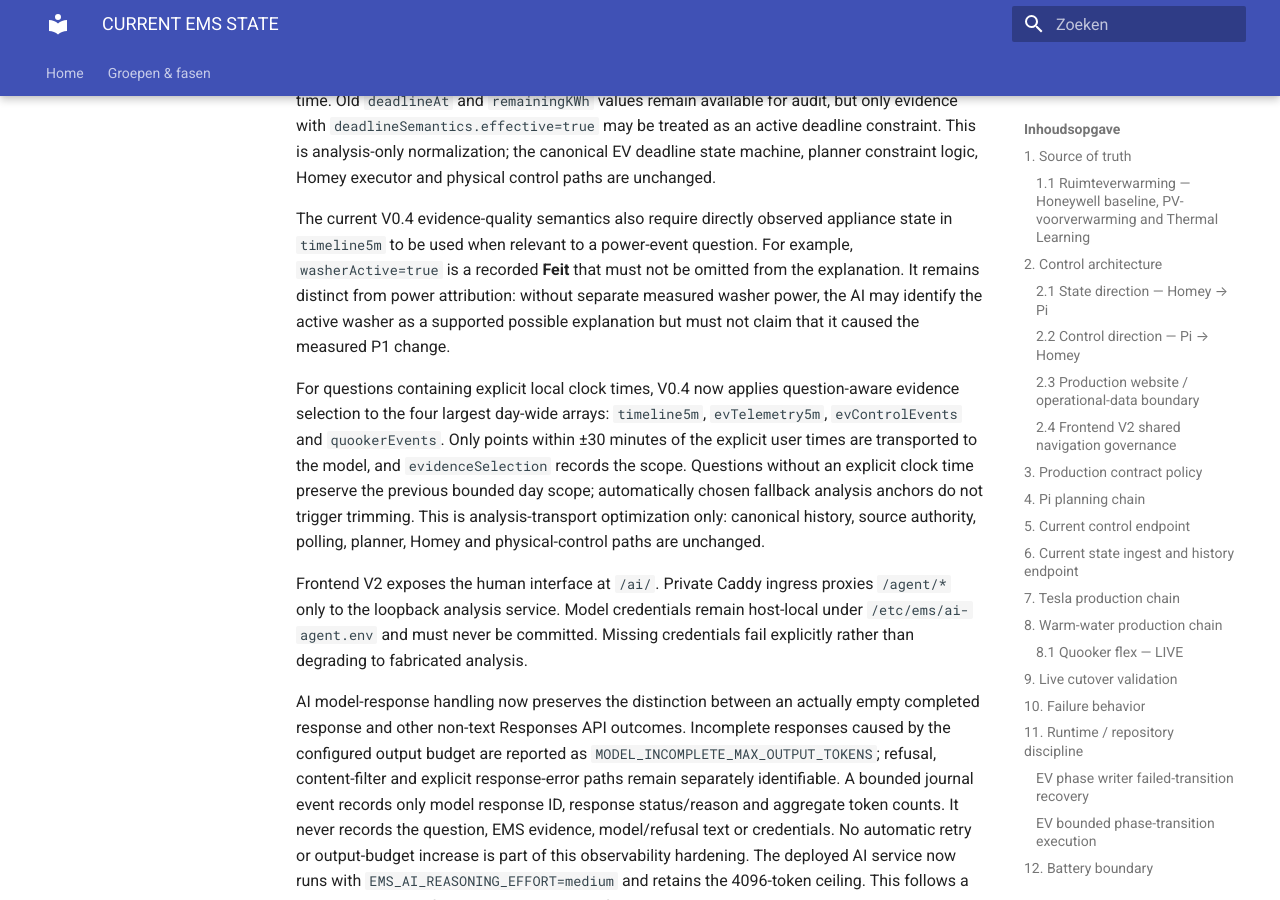
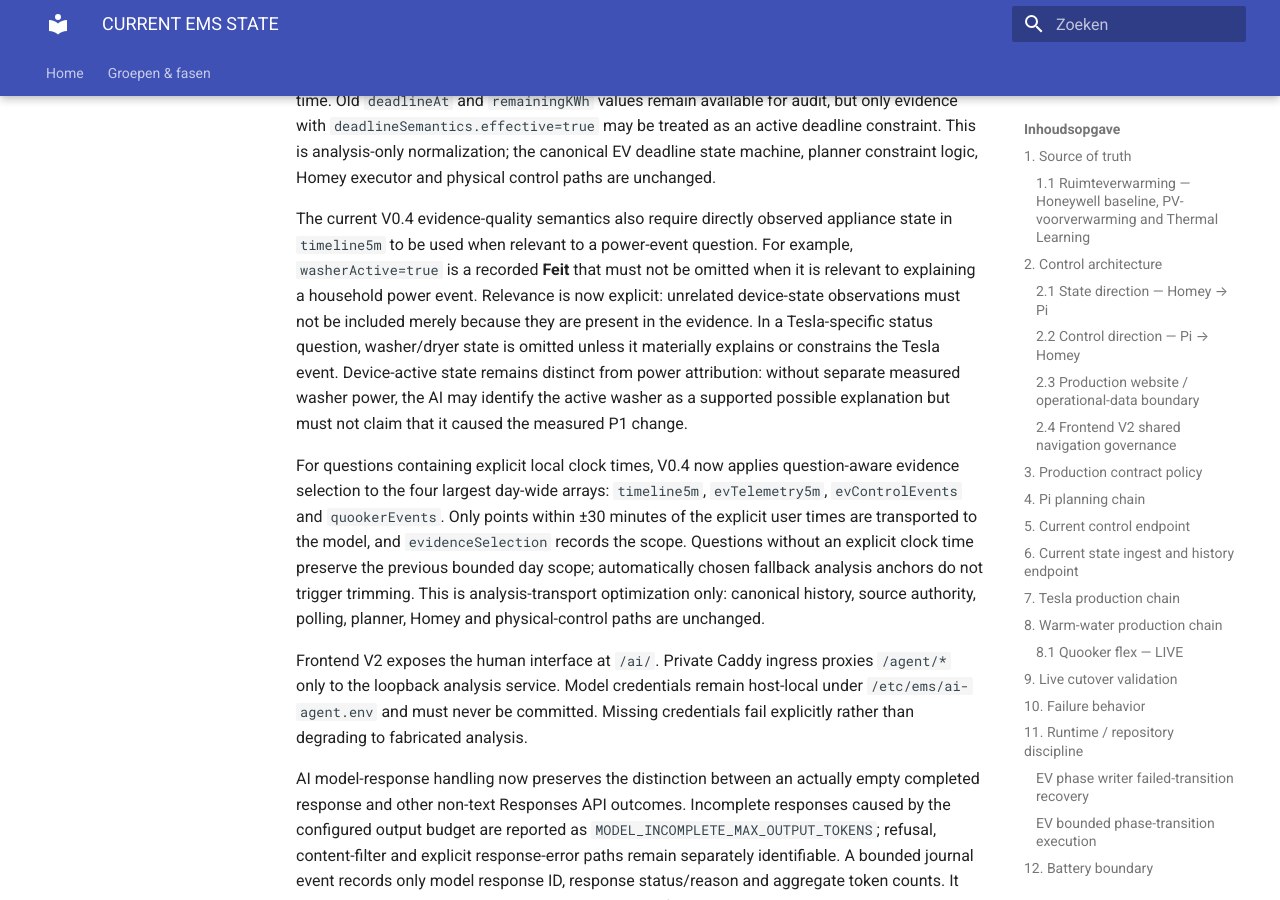
Before and after one commit to OnsKasteeltje/homey-energy-manual, an MkDocs documentation site: the page built from docs/architecture/CURRENT-EMS-STATE.md, in a window 1280 px wide and 900 px high, scrolled down 25988 px. Built offline with MkDocs 1.6.1 and Material for MkDocs 9.7.7, drawn with Linux system fonts in a browser that asks for light colours.

Commit message:
docs(ai): record subsystem relevance semantics

```diff
--- a/docs/architecture/CURRENT-EMS-STATE.md
+++ b/docs/architecture/CURRENT-EMS-STATE.md
@@ -518,7 +518,11 @@ paths are unchanged.
 The current V0.4 evidence-quality semantics also require directly observed
 appliance state in `timeline5m` to be used when relevant to a power-event
 question. For example, `washerActive=true` is a recorded **Feit** that must
-not be omitted from the explanation. It remains distinct from power
+not be omitted when it is relevant to explaining a household power event.
+Relevance is now explicit: unrelated device-state observations must not be
+included merely because they are present in the evidence. In a Tesla-specific
+status question, washer/dryer state is omitted unless it materially explains or
+constrains the Tesla event. Device-active state remains distinct from power
 attribution: without separate measured washer power, the AI may identify the
 active washer as a supported possible explanation but must not claim that it
 caused the measured P1 change.
```
